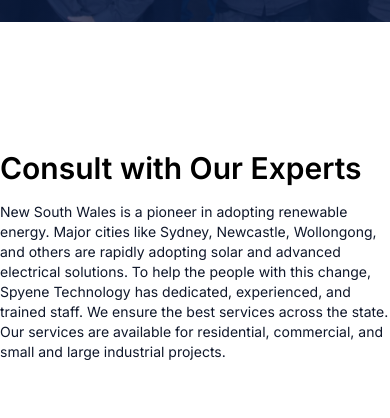
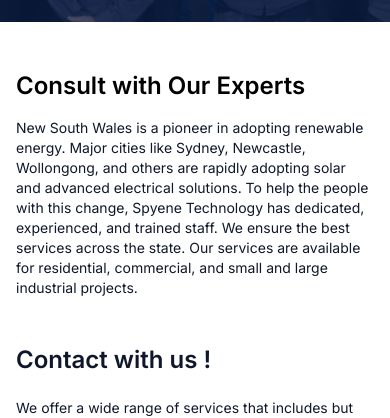
Before and after one commit to sadat66/spyene-client, a Next.js app: page /contact in a window 390 px wide. Shown: the part 291-709 px from the top of the page. Built offline with nearby package versions, Linux system fonts and the light colour scheme; no server answers.

Commit message:
responsive

```diff
--- a/src/app/contact/page.jsx
+++ b/src/app/contact/page.jsx
@@ -7,11 +7,11 @@
   return (
     <div className="flex w-full flex-col items-center">
       <Header />
-      <div className="w-full max-w-[928px] my-[128px] space-y-4">
-        <h2 className="text-3xl text-black font-semibold">
+      <div className="w-full max-w-[960px] my-12 md:my-[128px] px-4 space-y-4">
+        <h2 className="text-2xl md:text-3xl text-black font-semibold">
           Consult with Our Experts
         </h2>
-        <p className="text-sm text-[#0F172A] ">
+        <p className="text-sm text-[#0F172A]">
           New South Wales is a pioneer in adopting renewable energy. Major
           cities like Sydney, Newcastle, Wollongong, and others are rapidly
           adopting solar and advanced electrical solutions. To help the people
```
